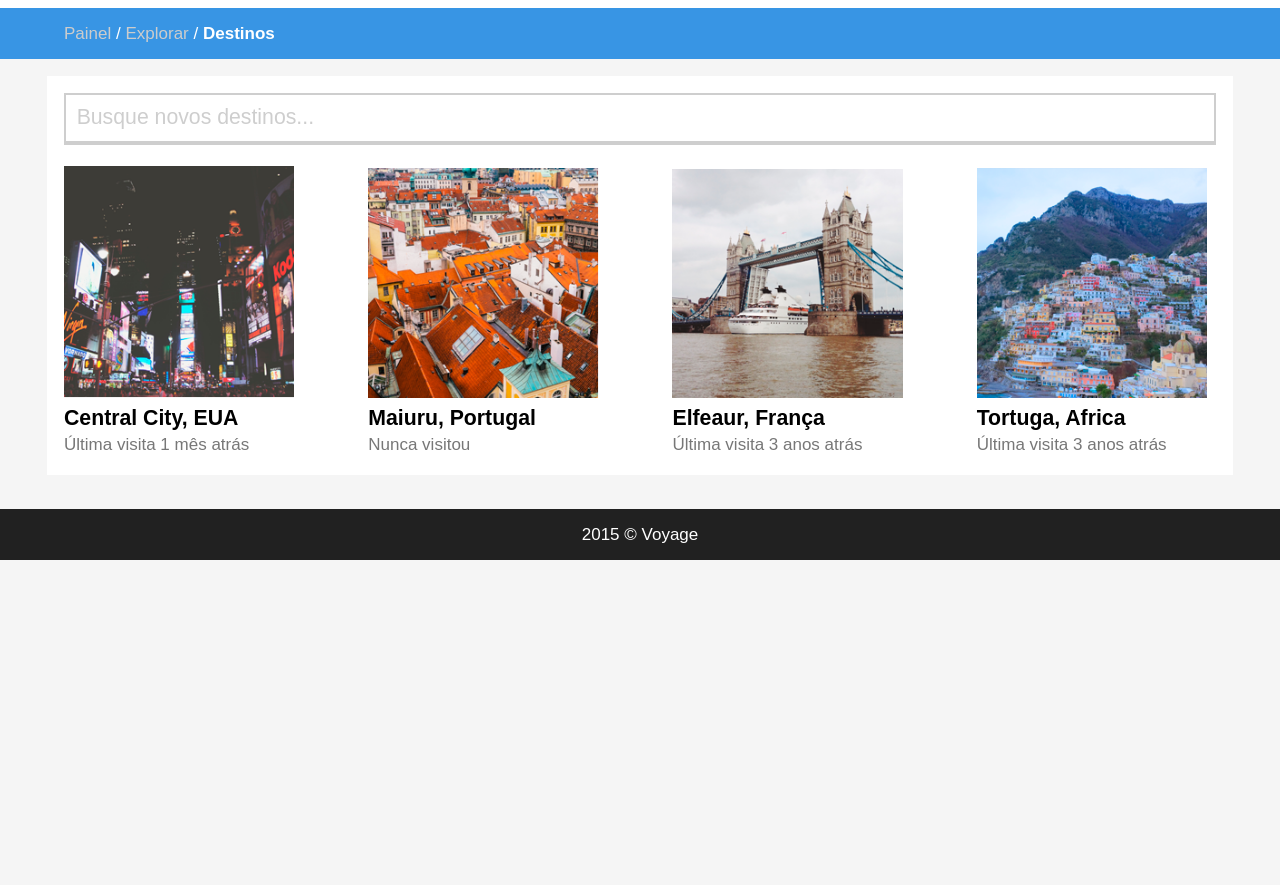
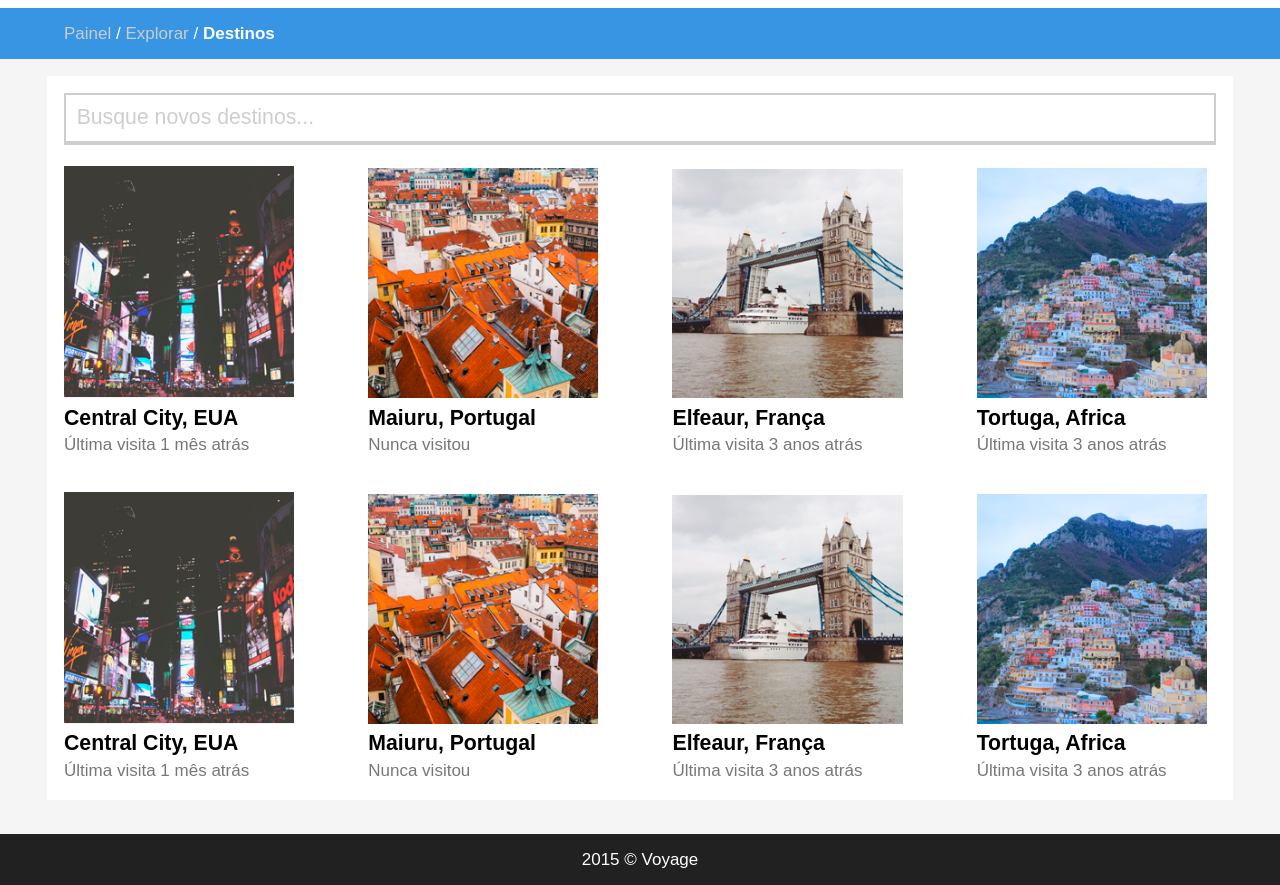
Before and after one commit to felipemfp/voyage, a plain HTML site: page destinos.html in a window 1280 px wide. Shown: the part 97-982 px from the top of the page. Before the commit the page ends 800 px from the top, so only its background shows below. Drawn offline with Linux system fonts and the light colour scheme.

Commit message:
Ajusta design de Destinos

```diff
--- a/destinos.html
+++ b/destinos.html
@@ -78,6 +78,52 @@
 					</div>
 				</div>
 			</div>
+			<div class="cards">
+				<div class="card">
+					<div class="image">
+						<img src="images/content/central-city.png"/>
+					</div>
+					<a href="#" class="title">
+						Central City, EUA
+					</a>
+					<div class="meta">
+						Última visita <time datetime="2008-02-14 20:00">1 mês atrás</time>
+					</div>
+				</div>
+				<div class="card">
+					<div class="image">
+						<img src="images/content/maiuru.png"/>
+					</div>
+					<a href="#"  class="title">
+						Maiuru, Portugal
+					</a>
+					<div class="meta">
+						Nunca visitou
+					</div>
+				</div>
+				<div class="card">
+					<div class="image">
+						<img src="images/content/elfeaur.png"/>
+					</div>
+					<a href="#" class="title">
+						Elfeaur, França
+					</a>
+					<div class="meta">
+						Última visita <time datetime="2008-02-14 20:00">3 anos atrás</time>
+					</div>
+				</div>
+				<div class="card">
+					<div class="image">
+						<img src="images/content/tortuga.png"/>
+					</div>
+					<a href="#" class="title">
+						Tortuga, Africa
+					</a>
+					<div class="meta">
+						Última visita <time datetime="2008-02-14 20:00">3 anos atrás</time>
+					</div>
+				</div>
+			</div>
         </section>
     </main>
 	<footer>
--- a/styles/voyage.destinos.css
+++ b/styles/voyage.destinos.css
@@ -21,6 +21,14 @@
 }
 .search input:-ms-input-placeholder {
    color:    #cecece;
+}
+
+.cards {
+	margin-bottom: 2em;
+}
+
+.cards:last-child {
+	margin-bottom: inherit;
 }
 
 .cards .card {
```
